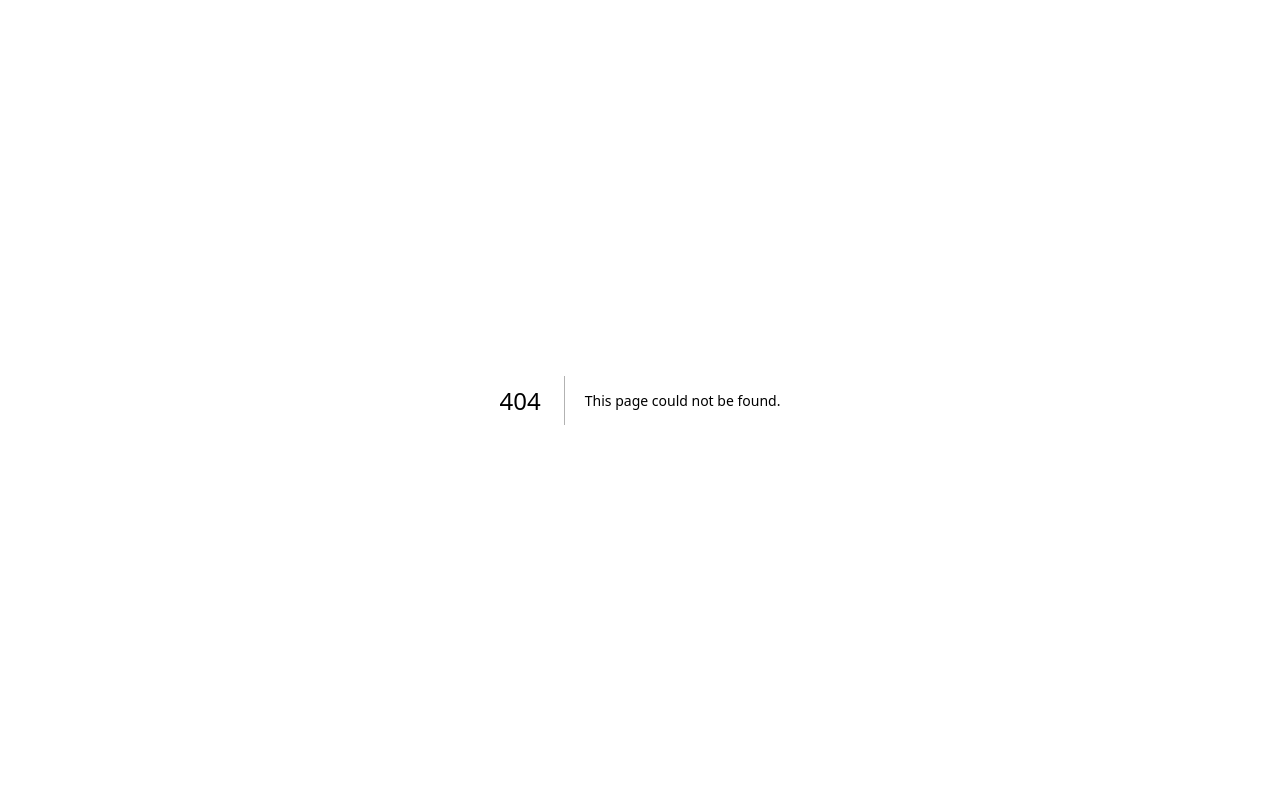
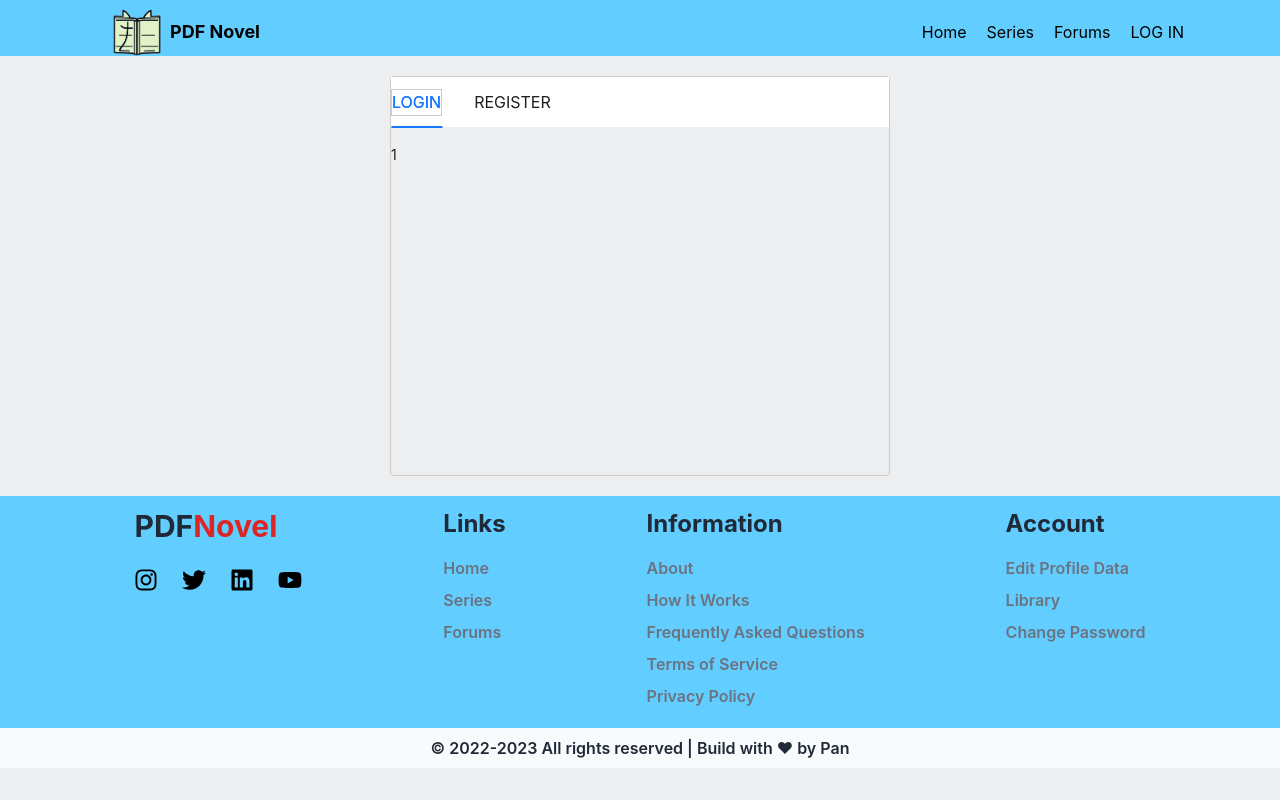
Before and after one commit to PandoraLH/pdfnovel, a Next.js app: page /LoginPage in a window 1280 px wide. Before the commit this address had no page. Built offline with nearby package versions, Linux system fonts and the light colour scheme.

Commit message:
first commit

```diff
--- /dev/null
+++ b/components/Login/LoginForm.js
@@ -0,0 +1,48 @@
+import React from "react";
+import { Form, Input, Button } from "antd";
+
+const LoginForm = () => {
+   const onFinish = (values) => {
+      console.log("Received values:", values);
+   };
+
+   return (
+      <Form
+         onFinish={onFinish}
+         style={{
+            padding: "30px",
+         }}
+      >
+         <Form.Item
+            name="username"
+            rules={[{ required: true, message: "Please input your username!" }]}
+         >
+            <Input
+               placeholder="Email Address"
+               style={{
+                  width: "500px",
+               }}
+            />
+         </Form.Item>
+         <Form.Item
+            name="password"
+            rules={[{ required: true, message: "Please input your password!" }]}
+         >
+            <Input.Password placeholder="Password" />
+         </Form.Item>
+         <Form.Item>
+            <Button
+               type="primary"
+               htmlType="submit"
+               style={{
+                  backgroundColor: "red",
+               }}
+            >
+               Log in
+            </Button>
+         </Form.Item>
+      </Form>
+   );
+};
+
+export default LoginForm;
--- /dev/null
+++ b/components/Login/RegisterForm.js
@@ -0,0 +1,38 @@
+import React from 'react';
+import { Form, Input, Button } from 'antd';
+
+const RegisterForm = () => {
+  const onFinish = (values) => {
+    console.log('Received values:', values);
+  };
+
+  return (
+    <Form onFinish={onFinish}>
+      <Form.Item
+        name="username"
+        rules={[{ required: true, message: 'Please input your username!' }]}
+      >
+        <Input placeholder="Username" size="large" />
+      </Form.Item>
+      <Form.Item
+        name="email"
+        rules={[{ required: true, message: 'Please input your email!' }]}
+      >
+        <Input placeholder="Email" size="large" />
+      </Form.Item>
+      <Form.Item
+        name="password"
+        rules={[{ required: true, message: 'Please input your password!' }]}
+      >
+        <Input.Password placeholder="Password" size="large" />
+      </Form.Item>
+      <Form.Item>
+        <Button type="primary" htmlType="submit" size="large" block>
+          Register
+        </Button>
+      </Form.Item>
+    </Form>
+  );
+};
+
+export default RegisterForm;
--- a/package.json
+++ b/package.json
@@ -6,6 +6,7 @@
     "start": "next start"
   },
   "dependencies": {
+    "antd": "^5.4.7",
     "axios": "^1.3.4",
     "cheerio": "^1.0.0-rc.12",
     "express": "^4.18.2",
--- /dev/null
+++ b/pages/LoginPage.js
@@ -0,0 +1,82 @@
+import React from "react";
+import Layout from "@/Layout/Layout";
+import { Tabs } from "antd";
+import LoginForm from "@/Login/LoginForm";
+import RegisterForm from "@/Login/RegisterForm";
+import styles from "../styles/LoginPage.module.scss";
+
+const { TabPane } = Tabs;
+
+const LoginPage = () => {
+   return (
+      <>
+         <Layout>
+            <div className="container">
+               <Tabs
+                  defaultActiveKey="login"
+                  style={{
+                     border: "1.5px solid #ccc",
+                     borderRadius: "4px",
+                     margin: "20px 0px",
+                     width: "500px",
+                     height: "400px",
+                  }}
+                  tabBarStyle={{
+                     backgroundColor: "#fff",
+                  }}
+               >
+                  <Tabs.TabPane
+                     tab={
+                        <div
+                           style={{
+                              fontSize: "16px",
+                              border: "1.5px solid #ccc",
+                           }}
+                        >
+                           LOGIN
+                        </div>
+                     }
+                     key="login"
+                  >
+                     1
+                  </Tabs.TabPane>
+                  <Tabs.TabPane
+                     tab={
+                        <span
+                           style={{
+                              fontSize: "16px",
+                           }}
+                        >
+                           REGISTER
+                        </span>
+                     }
+                     key="register"
+                  >
+                     2
+                  </Tabs.TabPane>
+               </Tabs>
+               <style jsx>
+                  {`
+                     .container {
+                        display: flex;
+                        justify-content: center;
+                     }
+                     .ant-tabs-nav-list {
+                        display: flex;
+                        align-items: center;
+                        justify-content: space-between;
+                        width: 100%;
+                     }
+                     .ant-tabs-tab {
+                        width: 50%;
+                        justify-content: center;
+                     }
+                  `}
+               </style>
+            </div>
+         </Layout>
+      </>
+   );
+};
+
+export default LoginPage;
--- a/pages/index.js
+++ b/pages/index.js
@@ -1,4 +1,5 @@
 import Layout from "@/Layout/Layout";
+import 'antd/dist/reset.css';
 
 export default function Home() {
   return (
--- /dev/null
+++ b/styles/LoginPage.module.scss
@@ -0,0 +1,11 @@
+.container {
+   display: flex;
+   justify-content: center;
+
+   .ant-tabs-nav {
+      display: flex;
+      justify-content: center;
+      text-align: center;
+      background-color: red;
+   }
+}
--- a/styles/globals.css
+++ b/styles/globals.css
@@ -6,8 +6,10 @@ html,
 body {
    padding: 0;
    margin: 0;
+   background-color: #eceef0;
    font-family: Inter, -apple-system, BlinkMacSystemFont, Segoe UI, Roboto,
-    Oxygen, Ubuntu, Cantarell, Fira Sans, Droid Sans, Helvetica Neue, sans-serif;
+      Oxygen, Ubuntu, Cantarell, Fira Sans, Droid Sans, Helvetica Neue,
+      sans-serif;
 }
 
 a {
```
Also changed, not shown: jsconfig.json (+7 -6 lines), pages/_app.js (+5 -6 lines), 2 other files (tests, documents, lock files or other folders). Lines whose indentation alone changed are shown as unchanged.
